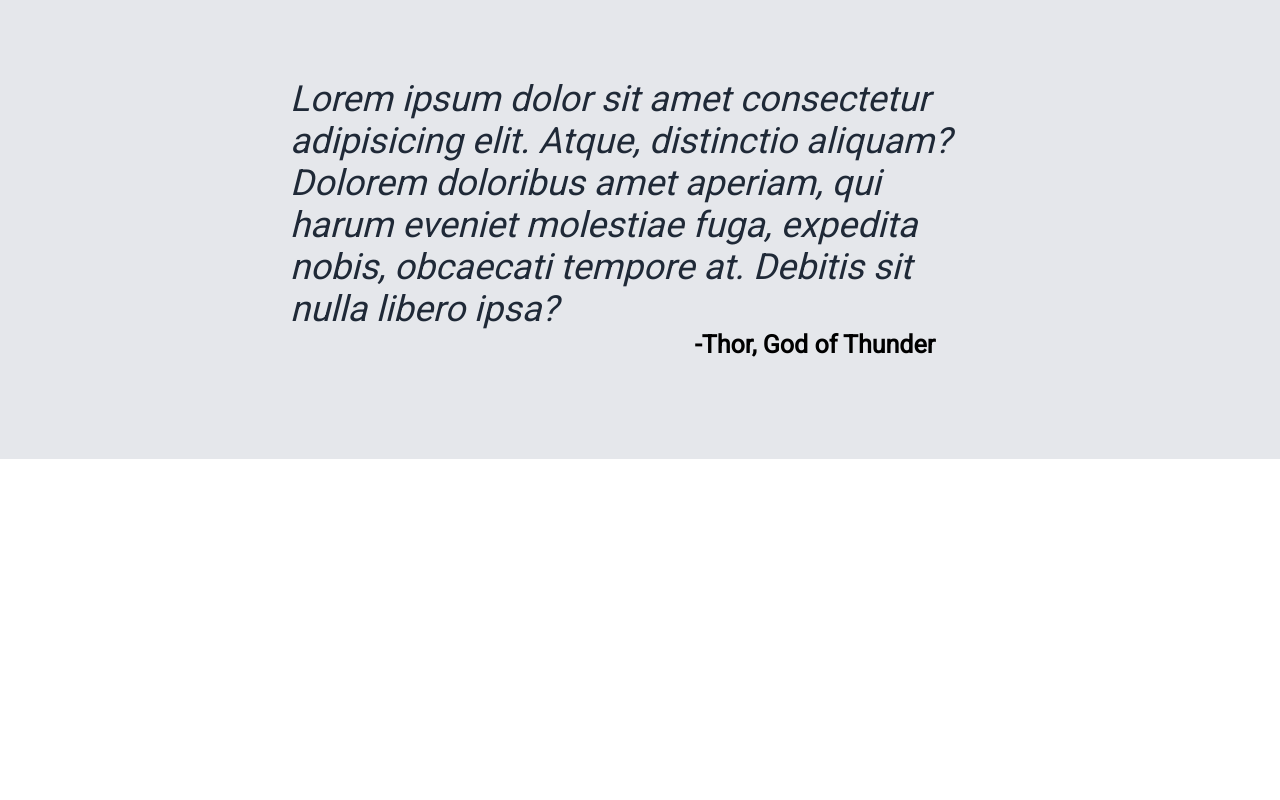
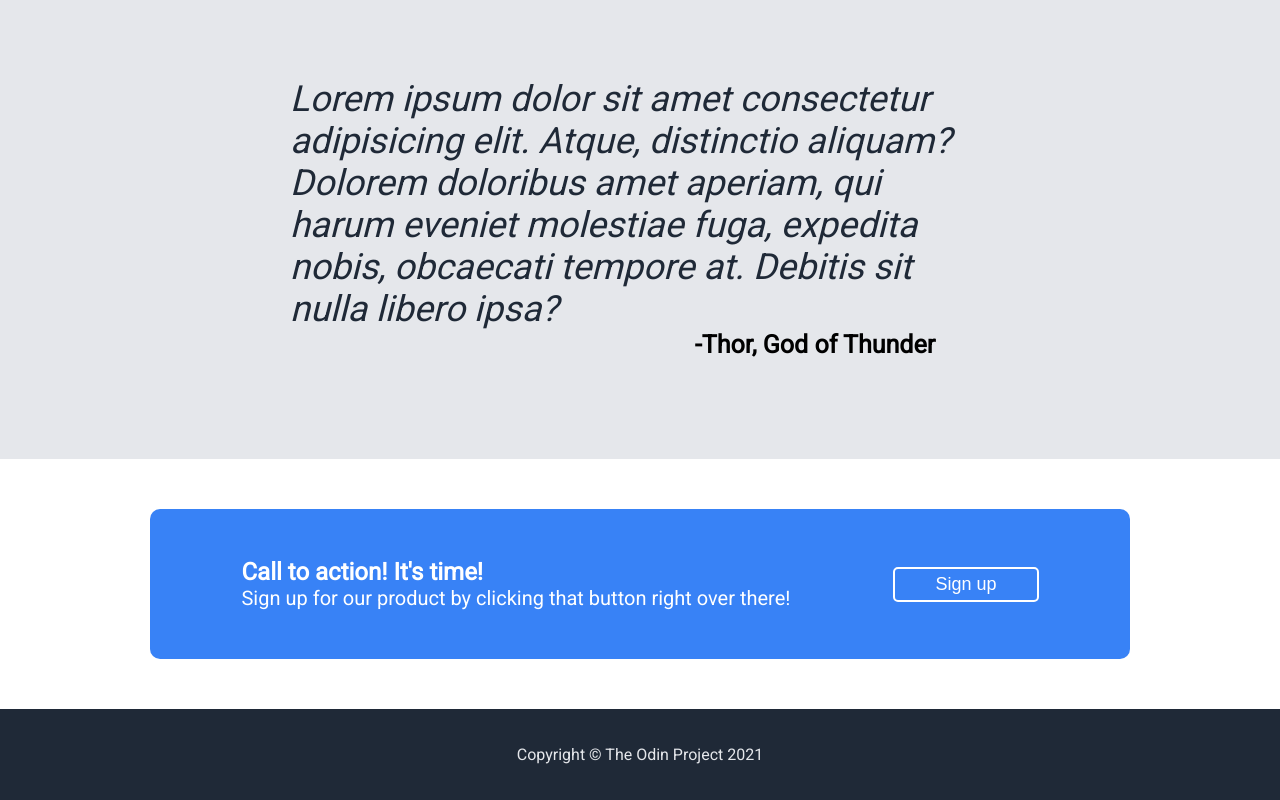
Before and after one commit to marcoveron/landing-page, a plain HTML site: page index.html in a window 1280 px wide. Shown: the part 976-1776 px from the top of the page. Before the commit the page ends 1435 px from the top, so only its background shows below. Drawn offline with Linux system fonts and the light colour scheme.

Commit message:
Add footer and sign up section
Two final sections been added both with display: flex.

```diff
--- a/index.html
+++ b/index.html
@@ -41,6 +41,20 @@
         <p class="quote">Lorem ipsum dolor sit amet consectetur adipisicing elit. Atque, distinctio aliquam? Dolorem doloribus amet aperiam, qui harum eveniet molestiae fuga, expedita nobis, obcaecati tempore at. Debitis sit nulla libero ipsa?</p>
         <p class="author">-Thor, God of Thunder</p>
     </div>
+    <div class="sign-up">
+        <div class="sign-up-section">
+            <div class="sign-left">
+                <p class="sign-title">Call to action! It's time!</p>
+                <p class="sign-text">Sign up for our product by clicking that button right over there!</p>
+            </div>
+            <div class="sign-right">
+                <button class="sign-right-button">Sign up</button>
+            </div>
+        </div>
+    </div>
+    <div class="footer">
+        <p>Copyright &copy; The Odin Project 2021</p>
+    </div>
 
 </body>
 </html>
--- a/styles/style.css
+++ b/styles/style.css
@@ -135,3 +135,57 @@ body {
     font-size: 25px;
     margin-bottom: 100px;
 }
+
+.sign-up {
+    display: flex;
+    flex-direction: row;
+    padding: 50px;
+    justify-content: center;
+    align-items: center;
+}
+
+.sign-up-section {
+    display: flex;
+    color: white;
+    border-radius: 10px;
+    width: 900px;
+    height: 130px;
+    font-size: 20px;
+    background-color: #3882F6;
+    align-items: center;
+    justify-content: space-around;
+    padding: 10px;
+    padding-left: 40px;
+    padding-right: 40px;
+}
+
+.sign-title, .sign-text {
+    padding: 0;
+    margin: 0;
+}
+
+.sign-title {
+    font-weight: bold;
+    font-size: 24px;
+}
+
+.sign-right-button {
+    color: white;
+    background-color: #3882F6;
+    border: 2px white solid;
+    border-radius: 5px;
+    font-size: 18px;
+    padding: 5px;
+    padding-left: 40px;
+    padding-right: 40px;
+
+}
+
+.footer {
+    display: flex;
+    align-items: center;
+    justify-content: center;
+    color: #E5E7EB;
+    background-color: #1F2937;
+    padding: 20px;
+}
```
